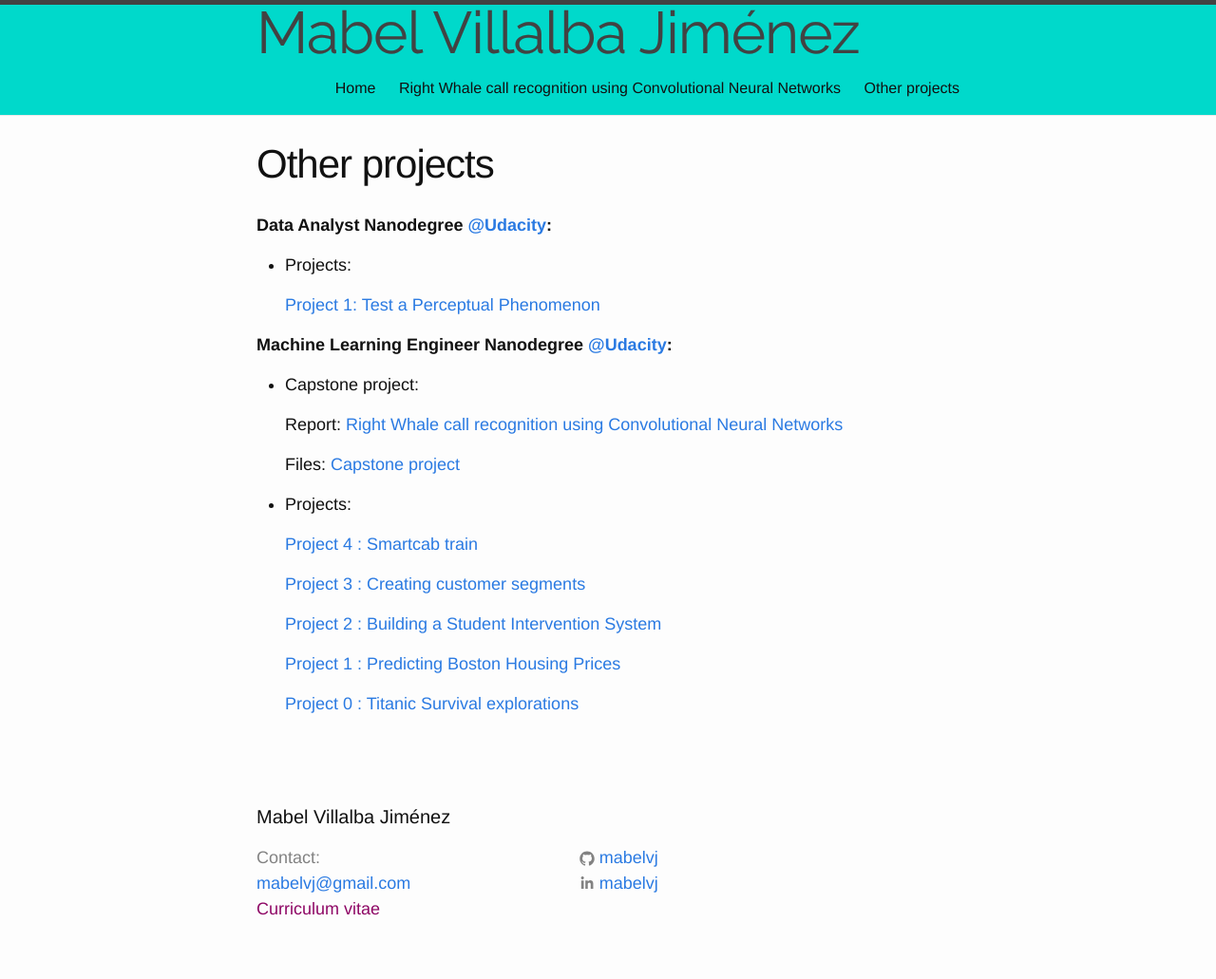
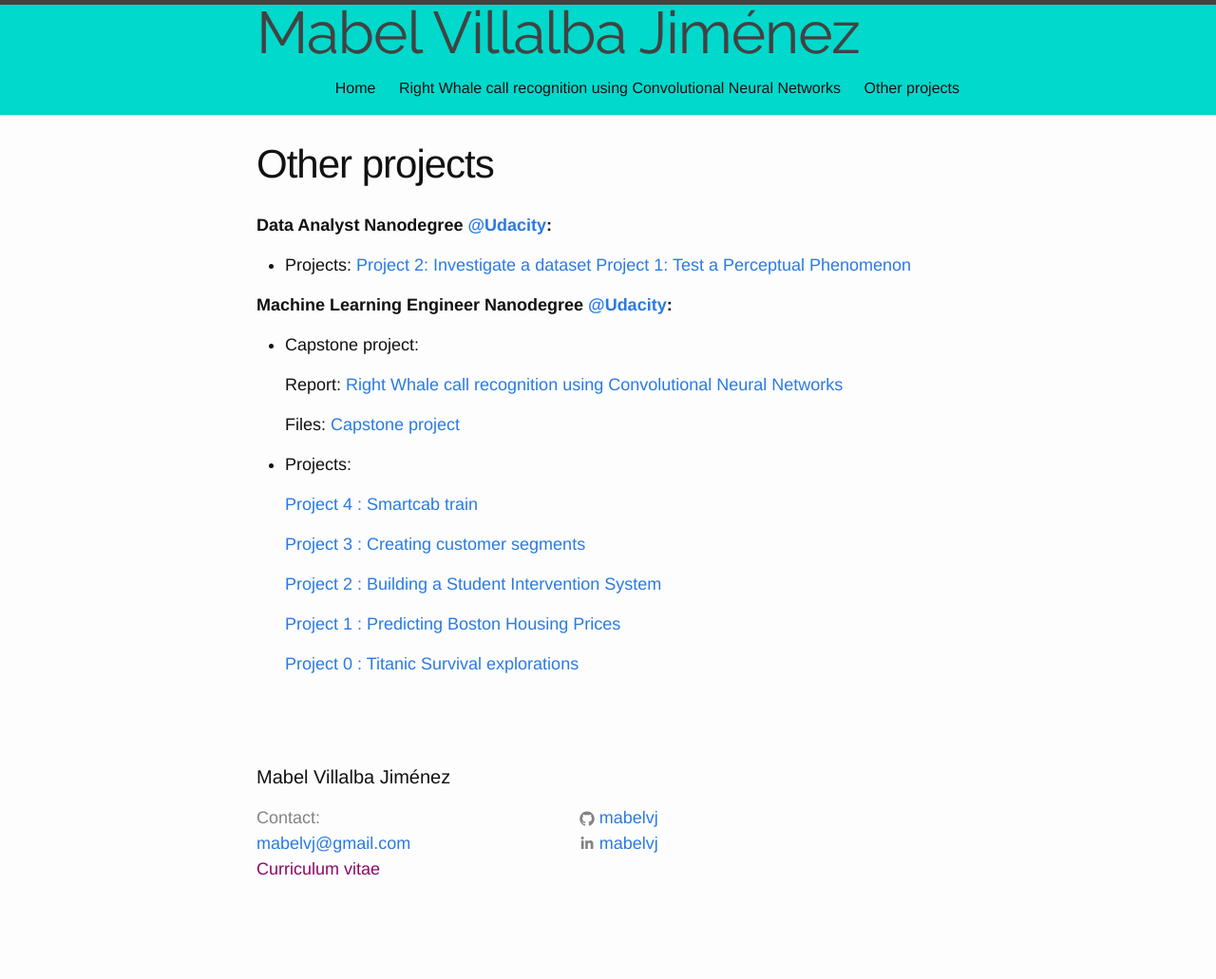
Before and after one commit to mabelvj/mabelvj.github.io, a Jekyll site: the page built from projects.md, in a window 1280 px wide. Shown: the whole page at 95% size. Built offline with Jekyll 4.4.1, drawn with Linux system fonts in a browser that asks for light colours; some web fonts are replaced; after the commit the page ends 989 px from its top, so only the background shows below that.

Commit message:
Update projects.md
Added Project 2 DAND

```diff
--- a/projects.md
+++ b/projects.md
@@ -7,7 +7,7 @@ navigation_weight: 3
 **Data Analyst Nanodegree [@Udacity](https://www.udacity.com):**
 
 - Projects:
-
+	[Project 2: Investigate a dataset](https://github.com/mabelvj/data-analyst-nanodegree/blob/master/P2-investigate-dataset/P2_report.ipynb)
 	[Project 1: Test a Perceptual Phenomenon](https://rawgit.com/mabelvj/data-analyst-nanodegree/master/P1-test-perceptual-phenomenon/P1-Test_a_Perceptual_Phenomenon.html)
 
 
```
